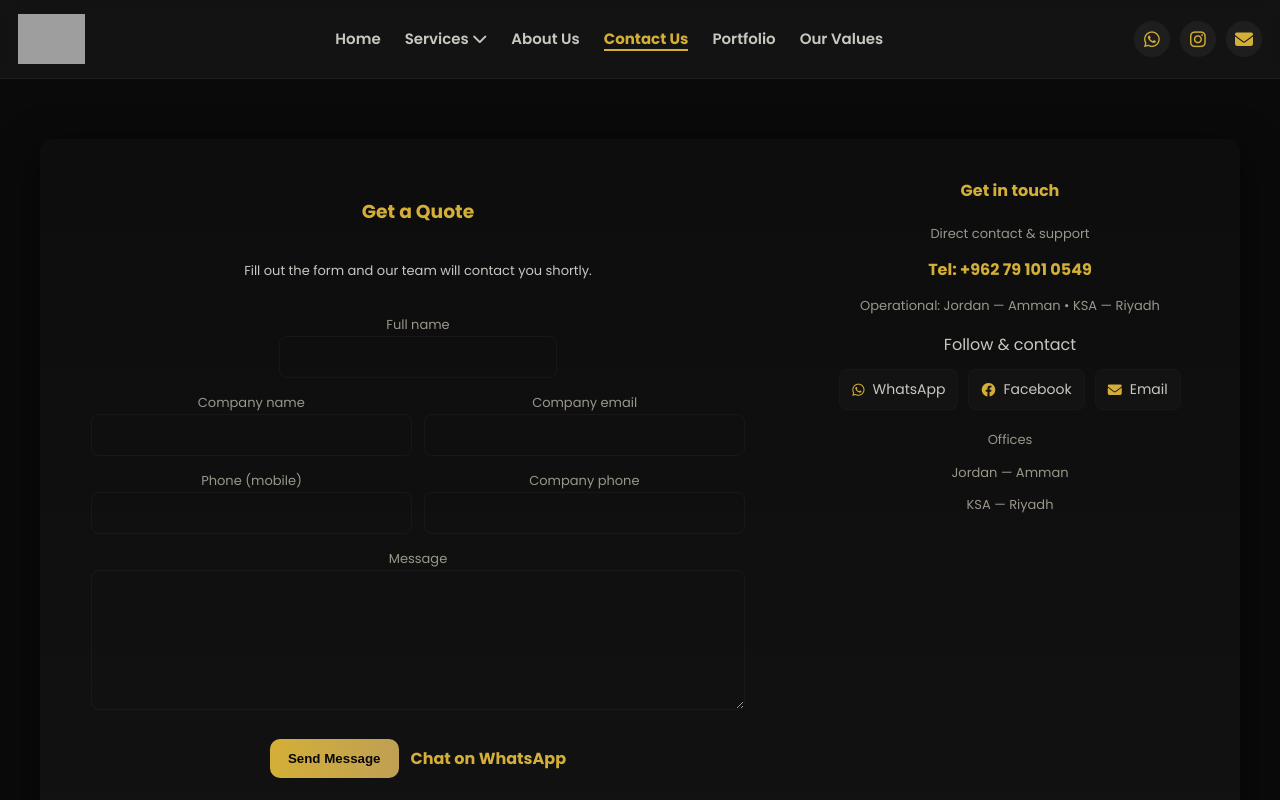
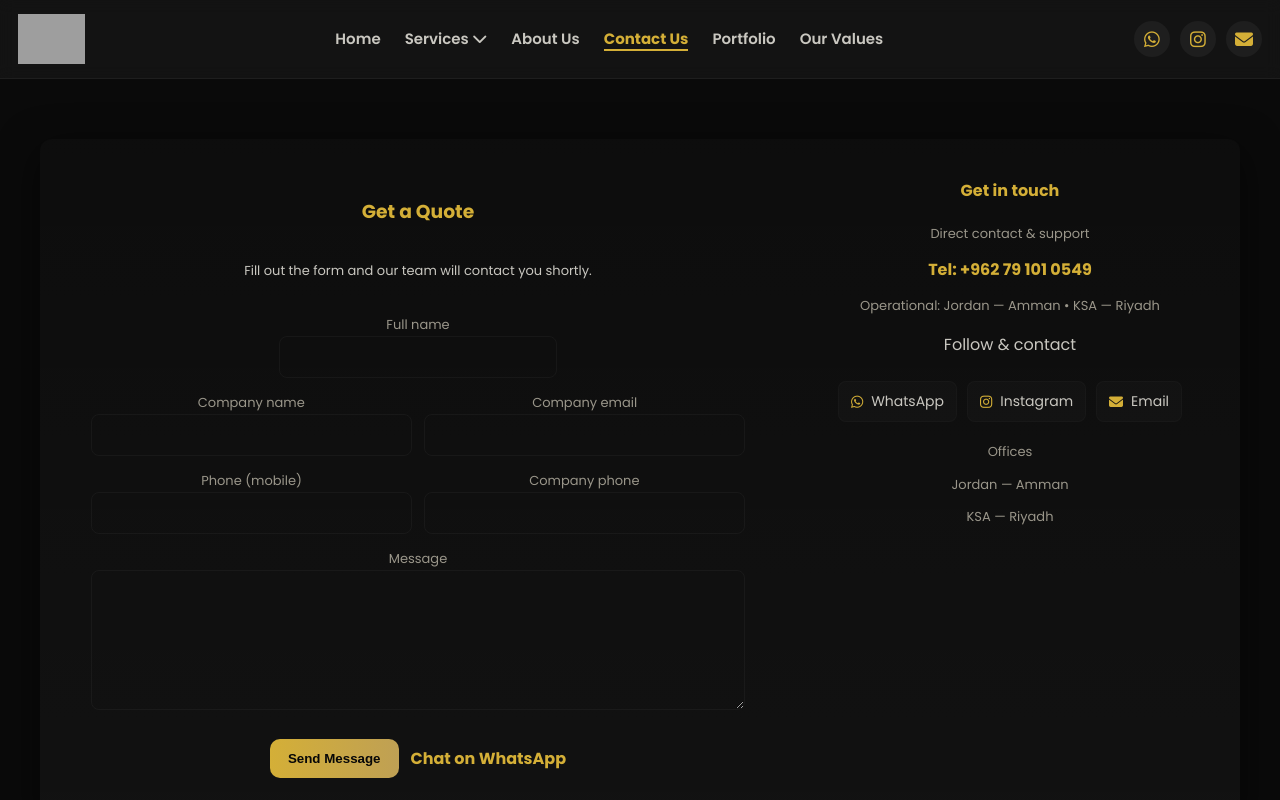
Before and after one commit to Eqtechjo/Rotation-Point, a plain HTML site: page contact.html in a window 1280 px wide. Shown: the top 800 px of the page. Drawn offline with Linux system fonts and the light colour scheme; grey boxes are pictures that could not be loaded.

```diff
--- a/contact.html
+++ b/contact.html
@@ -558,9 +558,23 @@ footer a:hover {
       <div style="margin-top:18px">
         <p style="color:var(--muted); margin:0 0 6px 0">Follow & contact</p>
         <div class="socials">
-          <a class="social-btn" href="https://wa.me/962791010549" target="_blank" rel="noopener"><i class="fab fa-whatsapp"></i> WhatsApp</a>
-          <a class="social-btn" href="https://www.facebook.com/share/16eZW4zfCV/?mibextid=wwXIfr" target="_blank" rel="noopener"><i class="fab fa-facebook"></i> Facebook</a>
-          <a class="social-btn" href="mailto:info@rotation-point.example"><i class="fas fa-envelope"></i> Email</a>
+<div class="socials">
+  <!-- WhatsApp -->
+  <a class="social-btn" href="https://wa.me/962791010549" target="_blank" rel="noopener">
+    <i class="fab fa-whatsapp"></i> WhatsApp
+  </a>
+
+  <!-- Instagram -->
+  <a class="social-btn" href="https://www.instagram.com/rotation_point" target="_blank" rel="noopener">
+    <i class="fab fa-instagram"></i> Instagram
+  </a>
+
+  <!-- Email opens Gmail compose window -->
+  <a class="social-btn" href="https://mail.google.com/mail/?view=cm&fs=1&to=rotationpoint.jo@gmail.com" target="_blank" rel="noopener">
+    <i class="fas fa-envelope"></i> Email
+  </a>
+</div>
+
         </div>
       </div>
 
@@ -687,4 +701,5 @@ document.addEventListener('click', function(event){
 });
 
 
+
 </script>
```
